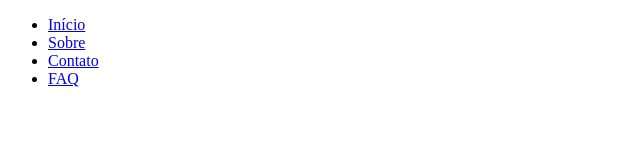
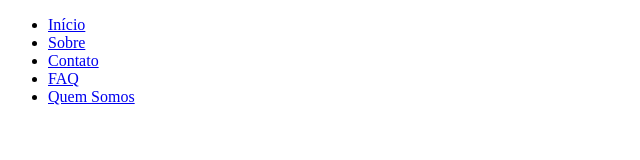
Before and after one commit to PabloAckillys/project_tdb_print1, a plain HTML site: page about.html in a window 1280 px wide. Shown: the whole page, without its empty margins (0-640 px from the left). Drawn offline with Linux system fonts and the light colour scheme.

Commit message:
Atualização do menu global de navegação

```diff
--- a/about.html
+++ b/about.html
@@ -18,6 +18,7 @@
                     <li><a class="menu-link" href="./about.html">Sobre</a></li>
                     <li><a class="menu-link" href="./contato.html">Contato</a></li>
                     <li><a class="menu-link" href="./faq.html">FAQ</a></li>
+                    <li><a class="menu-link" href="./quem_somos.html">Quem Somos</a></li>
                 </ul>
             </nav>
         </div>
```
Also changed, not shown: FAQ.html (+1 -1 lines), contato.html (+1 -1 lines), index.html (+1 -2 lines), quem_somos.html (+1 -1 lines).
